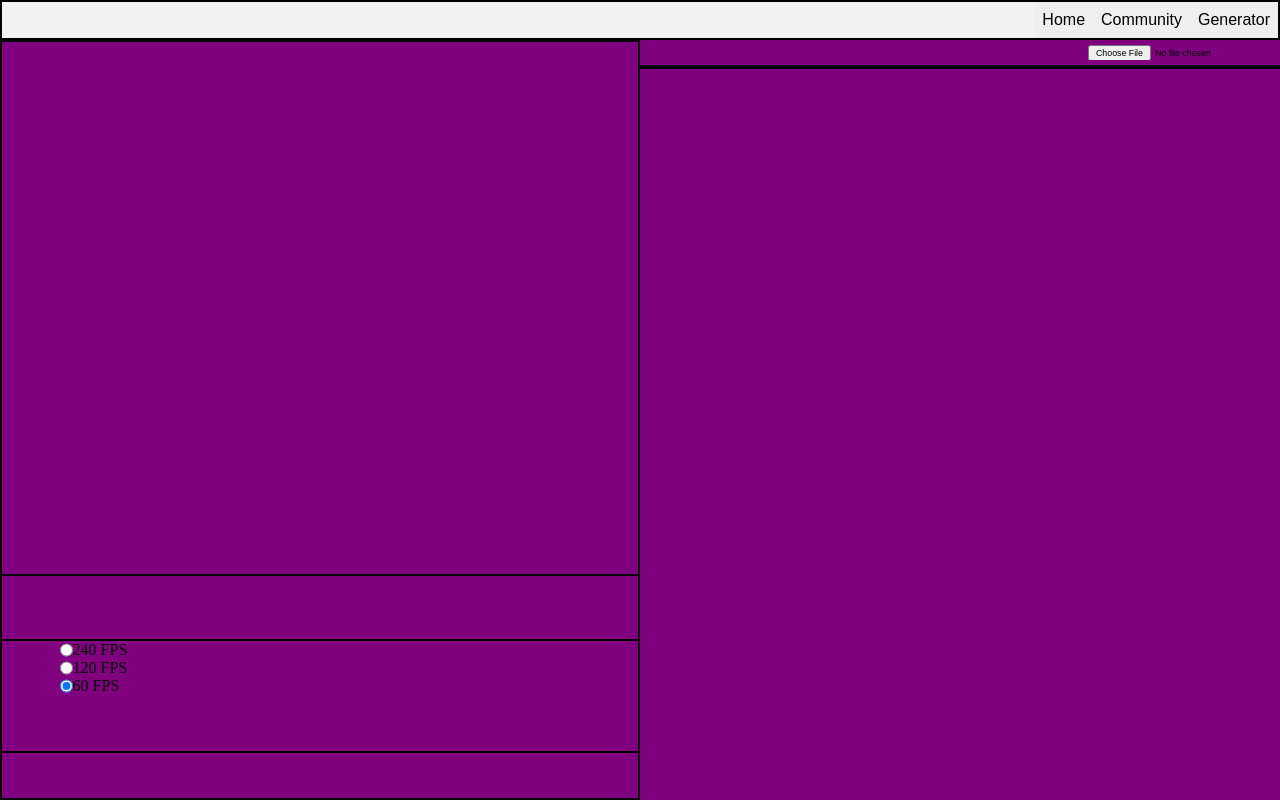
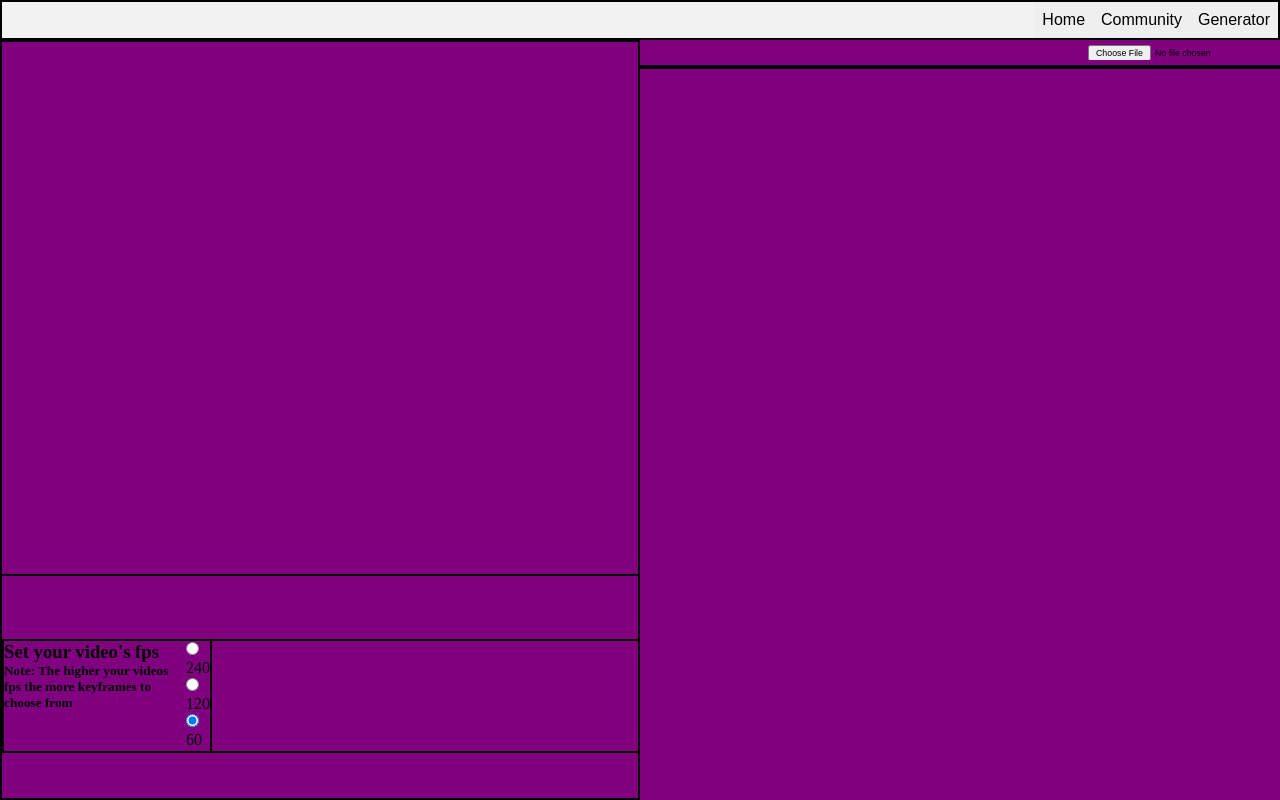
Before and after one commit to Jake-Noth/SpriteSheetGenerator, a React (Vite) app: page / in a window 1280 px wide. Both pictures are taken after a click on the button "Generator". Built offline with nearby package versions, Linux system fonts and the light colour scheme.

Commit message:
css: styled slider and Note

```diff
--- a/src/CustomHooks/HandleResize.js
+++ b/src/CustomHooks/HandleResize.js
@@ -1,4 +1,4 @@
-import { useRef } from 'react';
+import { useRef, useEffect } from 'react';
 import { useVideoContext } from '../Context/VideoContext';
 
 const useResizeEffect = () => {
@@ -20,7 +20,7 @@ const useResizeEffect = () => {
         const videoWidth = videoElement.videoWidth;
         const videoHeight = videoElement.videoHeight;
 
-        if (videoWidth && videoHeight) {
+
         const aspectRatio = videoWidth / videoHeight;
         let scaledWidth = containerWidth;
         let scaledHeight = containerHeight;
@@ -38,13 +38,17 @@ const useResizeEffect = () => {
 
         context.clearRect(0, 0, canvas.width, canvas.height);
         context.drawImage(videoElement, 0, 0, scaledWidth, scaledHeight);
-        } else {
-          console.log("Video metadata not available yet");
-        }
+
       }
     };
 
+    useEffect(() => {
         window.addEventListener('resize', handleResize);
+
+        return () => {
+          window.removeEventListener('resize', handleResize);
+        };
+      }, [videoElement]);
 
 };
 
--- a/src/components/Generator.jsx
+++ b/src/components/Generator.jsx
@@ -32,7 +32,13 @@ export default function Generator(){
                         </div>
 
                         <div id='modifier-buttons-container'>
-                            <div id='fps-container' className="modifier-button-container"><FpsButtons/></div>
+                            <div id='fps-container' className="modifier-button-container">
+                                <div id='fps-notes'>
+                                    <h3>Set your video's fps</h3>
+                                    <h5>Note: The higher your videos fps the more keyframes to choose from</h5>
+                                </div>
+                                <FpsButtons/>
+                            </div>
                             <div className="modifier-button-container"></div>
                             <div className="modifier-button-container"></div>
                         </div>
--- a/src/components/GeneratorComponents/FpsButtons.jsx
+++ b/src/components/GeneratorComponents/FpsButtons.jsx
@@ -17,34 +17,37 @@ export default function FpsButtons() {
     };
 
     return (
-        <>
+        <div id='fps-button-group'>
             <label>
                 <input
+                    id='240'
                     type="radio"
                     value="240"
                     checked={videoFPS === 240}
                     onChange={handleFpsChange}
                 />
-                240 FPS
+                240
             </label>
             <label>
                 <input
+                    id='120'
                     type="radio"
                     value="120"
                     checked={videoFPS === 120}
                     onChange={handleFpsChange}
                 />
-                120 FPS
+                120
             </label>
             <label>
                 <input
+                    id='60'
                     type="radio"
                     value="60"
                     checked={videoFPS === 60}
                     onChange={handleFpsChange}
                 />
-                60 FPS
+                60
             </label>
-        </>
+        </div>
     );
 }
--- a/src/components/GeneratorComponents/Slider.jsx
+++ b/src/components/GeneratorComponents/Slider.jsx
@@ -15,10 +15,9 @@ export default function Slider(){
             context.drawImage(videoElement, 0, 0, canvas.width, canvas.height);
             setSliderValue(newValue);
         }
-
     }
 
     return(
-        <input type="range" onChange={changeSliderValue} value={sliderValue} min={0} max={videoLength * videoFPS}/>
+        <input id='slider' type="range" onChange={changeSliderValue} value={sliderValue} min={0} max={videoLength * videoFPS}/>
     )
 }
--- a/src/index.css
+++ b/src/index.css
@@ -86,8 +86,46 @@ html, body {
   align-items: center;
 }
 
+
+input[type="range"] {
+  -webkit-appearance: none;
+   appearance: none;
+   background: transparent;
+   cursor: pointer;
+   width: 90%;
+}
+
+
+input[type="range"]:focus {
+ outline: none;
+}
+
+
+input[type="range"]::-webkit-slider-runnable-track {
+  background-color: #053a5f;
+  border-radius: 0.5rem;
+  height: 1vh;
+}
+
+
+input[type="range"]::-webkit-slider-thumb {
+ -webkit-appearance: none;
+  appearance: none;
+  margin-top: calc((1vh / 2) - (3vh / 2));
+
+  background-color: #5cd5eb;
+  height: 3vh;
+  width: 1vw;
+}
+
+input[type="range"]:focus::-webkit-slider-thumb {
+ border: 1px solid #053a5f;
+ outline: 3px solid #053a5f;
+ outline-offset: 0.125rem;
+}
+
 #keyframe-button-container {
-  width: 33%;
+  width: 33.333333333%;
   display: flex;
   justify-content: center;
   align-items: center;
@@ -98,7 +136,7 @@ html, body {
   flex-direction: row;
   border-bottom: 2px solid black;
   height: 50%;
-  padding-left: .5vw
+
 }
 
 .modifier-button-container{
@@ -106,10 +144,22 @@ html, body {
   width: 33%;
 }
 
-#fps-container * {
+#fps-container {
   display: flex;
-  vertical-align: middle;
-  margin-left: 2vw;
+  border-left: 2px solid black;
+  border-right: 2px solid black;
+}
+
+#fps-notes{
+  display: flex;
+  flex-direction: column;
+  margin-right: .5vw;
+}
+
+#fps-button-group{
+  display: flex;
+  flex-direction: column;
+  align-items: center;
 }
 
 #order-frame-container {
```
Lines whose indentation alone changed are shown as unchanged.
